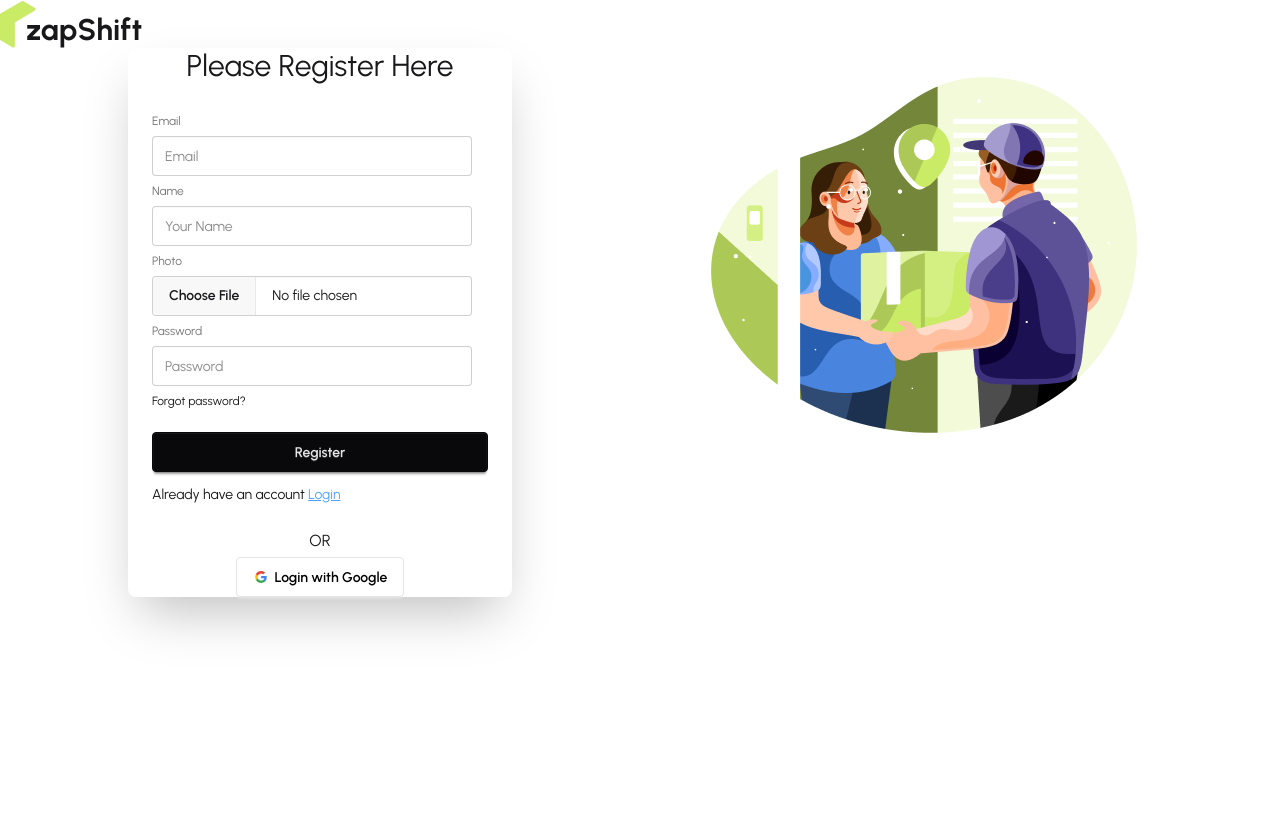
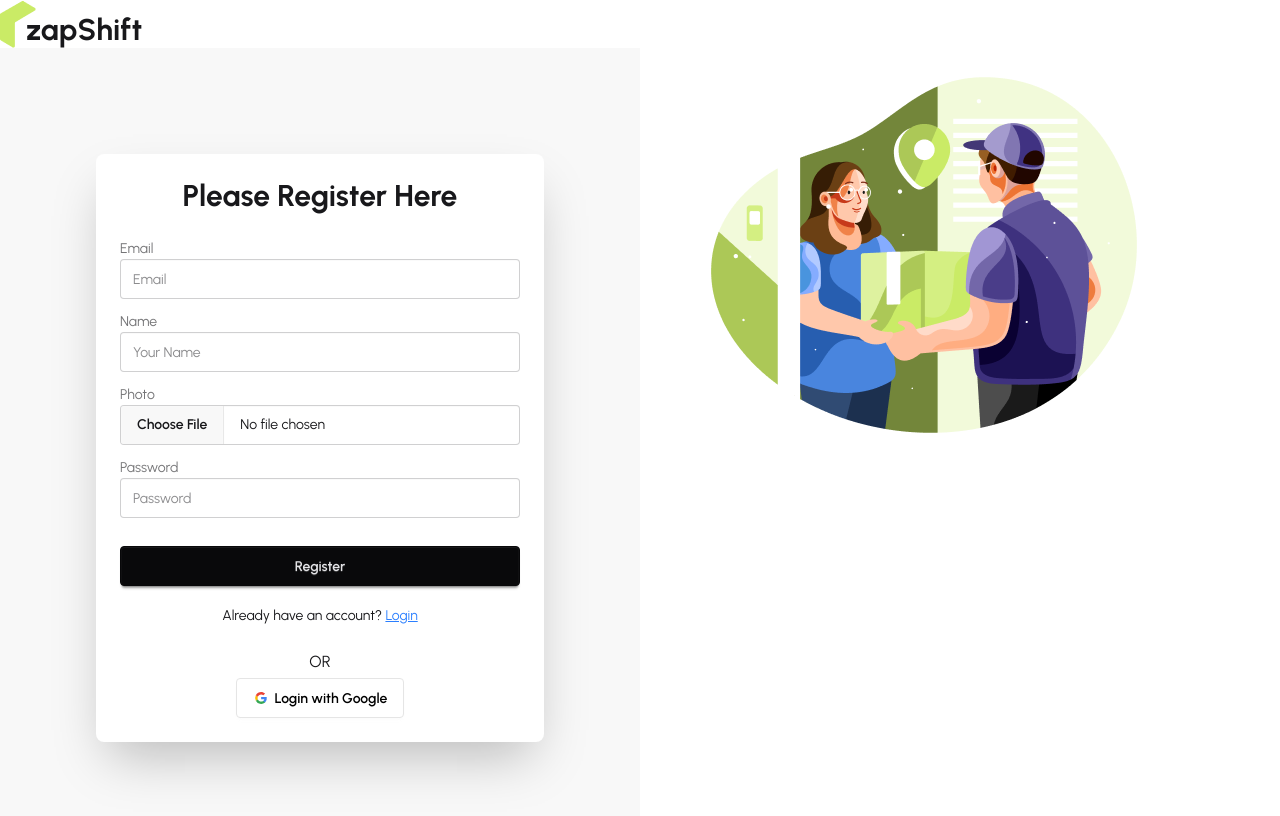
Before and after one commit to faiji31/Online_Deliery_Project_mongodb, a React (Vite) app: page /register in a window 1280 px wide. Shown: the top 816 px of the page. Built offline with nearby package versions, Linux system fonts and the light colour scheme; no server answers.

Commit message:
27th commit

```diff
--- a/src/Pages/Auth/Login/Login.jsx
+++ b/src/Pages/Auth/Login/Login.jsx
@@ -1,54 +1,96 @@
 import React from 'react';
 import { useForm } from 'react-hook-form';
 import useAuth from '../../../hooks/useAuth';
-import { Link } from 'react-router';
+import { Link, useLocation, useNavigate } from 'react-router';
 import SocialLogin from '../SocialLogin/SocialLogin';
 
 const Login = () => {
-  const {signInUser} = useAuth()
-  const {register, handleSubmit, formState:{errors}} = useForm()
+  const { signInUser } = useAuth();
+  const { register, handleSubmit, formState: { errors } } = useForm();
+  const location = useLocation();
+  const navigate = useNavigate();
 
-  const handleLogin =(data)=>{
+  const handleLogin = (data) => {
+    signInUser(data.email, data.password)
+      .then(result => {
+        navigate(location?.state || '/');
+        console.log(result)
+      })
+      .catch(error => {
+        console.log(error);
+      });
+  };
 
-    console.log('after login',data)
-    signInUser(data.email,data.password)
-    .then(result =>{
-      console.log(result.user)
+  return (
+    <div className="min-h-screen flex items-center justify-center bg-base-200 px-4 sm:px-6 lg:px-8">
 
-    })
-    .catch(error=>{
-      console.log(error)
-    })
+      <div className="card w-full max-w-md bg-base-100 shadow-2xl">
 
-  }
-  return (
-    <div>
-         <form onSubmit={handleSubmit(handleLogin)}>
-            <div className="card bg-base-100 w-full mx-auto max-w-sm shrink-0 shadow-2xl">
-              <h3 className='text-3xl text-center'>Welcome Back</h3>
-              <p className='text-center'>Please Login</p>
-      <div className="card-body">
-        <fieldset className="fieldset">
-          <label className="label">Email</label>
-          <input type="email" {...register('email',{required: true})} className="input" placeholder="Email" />
-          {
-            errors.email?.type === 'required' && <p className='text-red-500'>Email is Required</p>
-          }
-          <label className="label">Password</label>
-          <input type="password" {...register('password',{required:true, minLength:6})} className="input" placeholder="Password" />
-          <div><a className="link link-hover">Forgot password?</a></div>
-          {
-            errors.password?.type === 'required' && <p className='text-red-500'>Password is Required</p>
-          }
-          <button className="btn btn-neutral mt-4">Login</button>
+        <h3 className="text-2xl sm:text-3xl font-bold text-center pt-6">
+          Welcome Back
+        </h3>
+        <p className="text-center text-sm text-gray-500 mb-2">
+          Please Login
+        </p>
 
-        </fieldset>
-         <p>New to Zap <Link className='text-blue-400 underline' to='/register'>Register</Link></p>
+        <form onSubmit={handleSubmit(handleLogin)} className="card-body">
+          <fieldset className="space-y-3">
+
+            {/* Email */}
+            <div>
+              <label className="label">Email</label>
+              <input
+                type="email"
+                {...register('email', { required: true })}
+                className="input input-bordered w-full"
+                placeholder="Email"
+              />
+              {errors.email?.type === 'required' &&
+                <p className="text-red-500 text-sm">Email is Required</p>}
+            </div>
+
+            {/* Password */}
+            <div>
+              <label className="label">Password</label>
+              <input
+                type="password"
+                {...register('password', { required: true, minLength: 6 })}
+                className="input input-bordered w-full"
+                placeholder="Password"
+              />
+              {errors.password?.type === 'required' &&
+                <p className="text-red-500 text-sm">Password is Required</p>}
+              {errors.password?.type === 'minLength' &&
+                <p className="text-red-500 text-sm">Minimum 6 characters required</p>}
+            </div>
+
+            <div className="text-right">
+              <a className="link link-hover text-sm">Forgot password?</a>
+            </div>
+
+            <button className="btn btn-neutral w-full mt-4">
+              Login
+            </button>
+
+          </fieldset>
+
+          <p className="text-center text-sm mt-3">
+            New to Zap?{" "}
+            <Link
+              state={location?.state}
+              className="text-blue-500 underline"
+              to="/register"
+            >
+              Register
+            </Link>
+          </p>
+        </form>
+
+        <div className="px-6 pb-6">
+          <SocialLogin />
+        </div>
+
       </div>
-      <SocialLogin></SocialLogin>
-    </div>
-
-         </form>
     </div>
   );
 };
--- a/src/Pages/Auth/Register/Register.jsx
+++ b/src/Pages/Auth/Register/Register.jsx
@@ -1,71 +1,132 @@
 import React from 'react';
 import { useForm } from 'react-hook-form';
 import useAuth from '../../../hooks/useAuth';
-import { Link } from 'react-router';
+import { Link, useNavigate, useLocation } from 'react-router';
 import SocialLogin from '../SocialLogin/SocialLogin';
 import axios from 'axios';
 
+const Register = () => {
+  const { registerUser, updateuserProfile } = useAuth();
+  const { register, handleSubmit, formState: { errors } } = useForm();
+  const navigate = useNavigate();
+  const location = useLocation();
 
+  const handleRegistration = (data) => {
+    const profileImage = data.Photo[0];
 
-const Register = () => {
-  const { registerUser} =useAuth();
-  const {register, handleSubmit , formState:{errors}} = useForm();
-const handleRegistration =(data)=>{
-  console.log('after register',data.Photo[0])
-  const ProfileImage = data.Photo[0]
-  registerUser(data.email,data.password)
-  .then(result =>{
-    console.log(result.user)
-    const formData = new FormData()
-    formData.append('image', ProfileImage)
+    registerUser(data.email, data.password)
+      .then(result => {
+        const formData = new FormData();
+        formData.append('image', profileImage);
+        console.log(result)
 
+        const image_API_URL = `https://api.imgbb.com/1/upload?key=${import.meta.env.VITE_image_host_key}`;
 
-    const image_API_URL=`https://api.imgbb.com/1/upload?&key=${import.meta.env.VITE_image_host_key}`
+        axios.post(image_API_URL, formData)
+          .then(res => {
 
-    axios.post(image_API_URL,formData)
-    .then(res=>{
-      console.log('after image upload', res.data)
+            const userProfile = {
+              displayName: data.name,
+              photoURL: res.data.data.url
+            };
 
-    })
-  })
-  .catch(error=>{
-    console.log(error)
-  })
+            updateuserProfile(userProfile)
+              .then(() => {
+                navigate(location?.state || '/');
+              })
+              .catch(error => console.log(error));
 
-}
+          });
+      })
+      .catch(error => console.log(error));
+  };
+
   return (
-    <div className="card bg-base-100 w-full mx-auto max-w-sm shrink-0 shadow-2xl">
-      <h3 className='text-3xl  text-center'>Please Register Here</h3>
-      <form className='card-body' onSubmit={handleSubmit(handleRegistration)}>
-        <fieldset className="fieldset">
-          <label className="label">Email</label>
-          <input type="email" {...register('email',{required: true})} className="input" placeholder="Email" />
-          {errors.email?.type =='required' &&  <p className='text-red-500'>Email is required</p>}
+    <div className="min-h-screen flex items-center justify-center bg-base-200 px-4 sm:px-6 lg:px-8">
 
-           <label className="label">Name</label>
-          <input type="text" {...register('name',{required: true})} className="input" placeholder="Your Name" />
-          {errors.name?.type =='required' &&  <p className='text-red-500'>Your Name is required</p>}
+      <div className="card w-full max-w-md shadow-2xl bg-base-100">
+        <h3 className="text-2xl sm:text-3xl font-bold text-center pt-6">
+          Please Register Here
+        </h3>
 
+        <form className="card-body" onSubmit={handleSubmit(handleRegistration)}>
+          <fieldset className="space-y-3">
 
-          <label className="label">Photo</label>
-          <input type="file" {...register('Photo',{required: true})} className="file-input" placeholder="Your Photo" />
-          {errors.name?.type =='required' &&  <p className='text-red-500'>Your Photo is required</p>}
+            {/* Email */}
+            <div>
+              <label className="label">Email</label>
+              <input
+                type="email"
+                {...register('email', { required: true })}
+                className="input input-bordered w-full"
+                placeholder="Email"
+              />
+              {errors.email?.type === 'required' &&
+                <p className="text-red-500 text-sm">Email is required</p>}
+            </div>
 
+            {/* Name */}
+            <div>
+              <label className="label">Name</label>
+              <input
+                type="text"
+                {...register('name', { required: true })}
+                className="input input-bordered w-full"
+                placeholder="Your Name"
+              />
+              {errors.name?.type === 'required' &&
+                <p className="text-red-500 text-sm">Your Name is required</p>}
+            </div>
 
-          <label className="label">Password</label>
-          <input type="password" {...register('password',{required: true,
-          minLength:6})} className="input" placeholder="Password" />
-          <div><a className="link link-hover">Forgot password?</a></div>
+            {/* Photo */}
+            <div>
+              <label className="label">Photo</label>
+              <input
+                type="file"
+                {...register('Photo', { required: true })}
+                className="file-input file-input-bordered w-full"
+              />
+              {errors.Photo &&
+                <p className="text-red-500 text-sm">Your Photo is required</p>}
+            </div>
 
-           {errors.password?.type =='required' &&  <p className='text-red-500'>Password is required</p>}
-           {
-            errors.password?.type ==='minLength' && <p className='text-red-500'>Password minimum length is 6</p>
-           }
-          <button className="btn btn-neutral mt-4">Register</button>
-        </fieldset>
-        <p>Already have an account <Link className='text-blue-400 underline' to='/login'>Login</Link></p>
-      </form>
-      <SocialLogin></SocialLogin>
+            {/* Password */}
+            <div>
+              <label className="label">Password</label>
+              <input
+                type="password"
+                {...register('password', { required: true, minLength: 6 })}
+                className="input input-bordered w-full"
+                placeholder="Password"
+              />
+              {errors.password?.type === 'required' &&
+                <p className="text-red-500 text-sm">Password is required</p>}
+              {errors.password?.type === 'minLength' &&
+                <p className="text-red-500 text-sm">Password minimum length is 6</p>}
+            </div>
+
+            <button className="btn btn-neutral w-full mt-4">
+              Register
+            </button>
+
+          </fieldset>
+
+          <p className="text-center text-sm mt-3">
+            Already have an account?{" "}
+            <Link
+              state={location?.state}
+              className="text-blue-500 underline"
+              to="/login"
+            >
+              Login
+            </Link>
+          </p>
+        </form>
+
+        <div className="px-6 pb-6">
+          <SocialLogin />
+        </div>
+      </div>
     </div>
   );
 };
--- a/src/Pages/Auth/SocialLogin/SocialLogin.jsx
+++ b/src/Pages/Auth/SocialLogin/SocialLogin.jsx
@@ -1,12 +1,17 @@
 import React from "react";
 import useAuth from "../../../hooks/useAuth";
+import { useLocation, useNavigate } from "react-router";
 
 const SocialLogin = () => {
       const { signInGoggle} = useAuth();
+      const location = useLocation();
+      const navigate = useNavigate()
+      console.log(location)
       const handleGoggleSignIn=()=>{
             signInGoggle()
             .then(result=>{
                   console.log(result.user)
+                  navigate(location?.state || '/')
             })
             .catch(error=>{
                   console.log(error)
--- a/src/Pages/Shared/Navbar/Navbar.jsx
+++ b/src/Pages/Shared/Navbar/Navbar.jsx
@@ -69,7 +69,7 @@ const Navbar = () => {
             user ? <a onClick={handelLogout} className="btn" href="">Logout</a>
             : <Link className="btn" to="/login">LogIn</Link>
           }
-          <Link className="btn mx-4 btn-primary text-black" to="/beARider">Be A Rider</Link>
+          <Link className="btn mx-4 btn-primary text-black" to="/rider">Be A Rider</Link>
         </div>
       </div>
     </div>
--- a/src/routes/PrivateRoute/PrivateRoute.jsx
+++ b/src/routes/PrivateRoute/PrivateRoute.jsx
@@ -1,16 +1,17 @@
 import React from 'react';
 import useAuth from '../../hooks/useAuth';
-import { Navigate } from 'react-router';
+import { Navigate, useLocation } from 'react-router';
 
 const PrivateRoute = ({children}) => {
-      const [user,loading] = useAuth();
+      const {user,loading} = useAuth();
+      const location = useLocation()
       if(loading){
             return <div>
                   <span className="loading loading-infinity loading-xl"></span>
             </div>
       }
       if(!user) {
-            return <Navigate to='/login'></Navigate>
+            return <Navigate state={location.pathname} to='/login'></Navigate>
       }
 
       return children
```
Also changed, not shown: src/Pages/Rider/Rider.jsx (added, +11 -0 lines), src/contexts/AuthProvider.jsx (+6 -2 lines), src/routes/router.jsx (+8 -1 lines).
